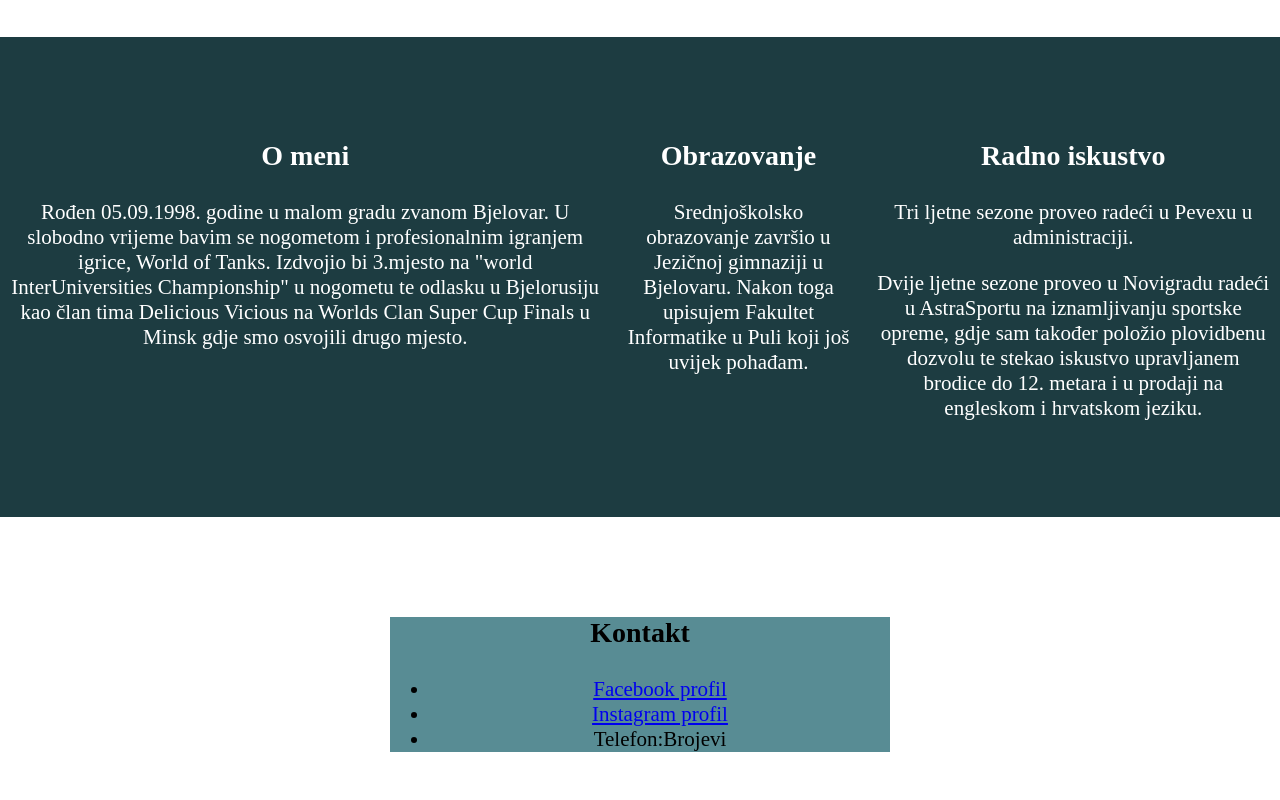
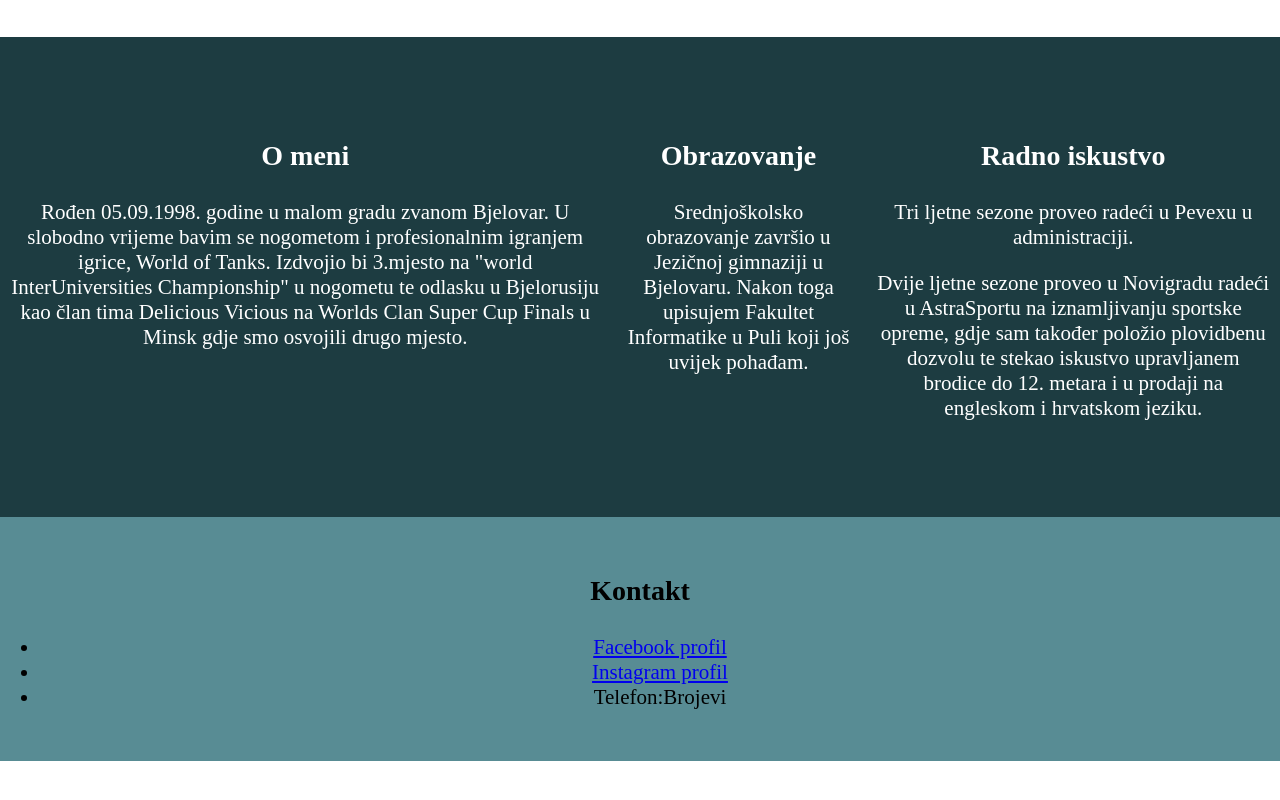
Before and after one commit to kTusek/kTusek.github.io, a plain HTML site: page index.html in a window 1280 px wide. Shown: the part 384-1184 px from the top of the page. After the commit the page ends 1145 px from the top, so only its background shows below. Drawn offline with Linux system fonts and the light colour scheme.

Commit message:
Css izmjena

```diff
--- a/css/style.css
+++ b/css/style.css
@@ -42,7 +42,7 @@ header {
 }
 .zadnje {
   background-color: #588c94;
-  width: 500px;
-  margin: 100px auto;
+  color: black;
+  padding: 30px 0;
   text-align: center;
 }
```
